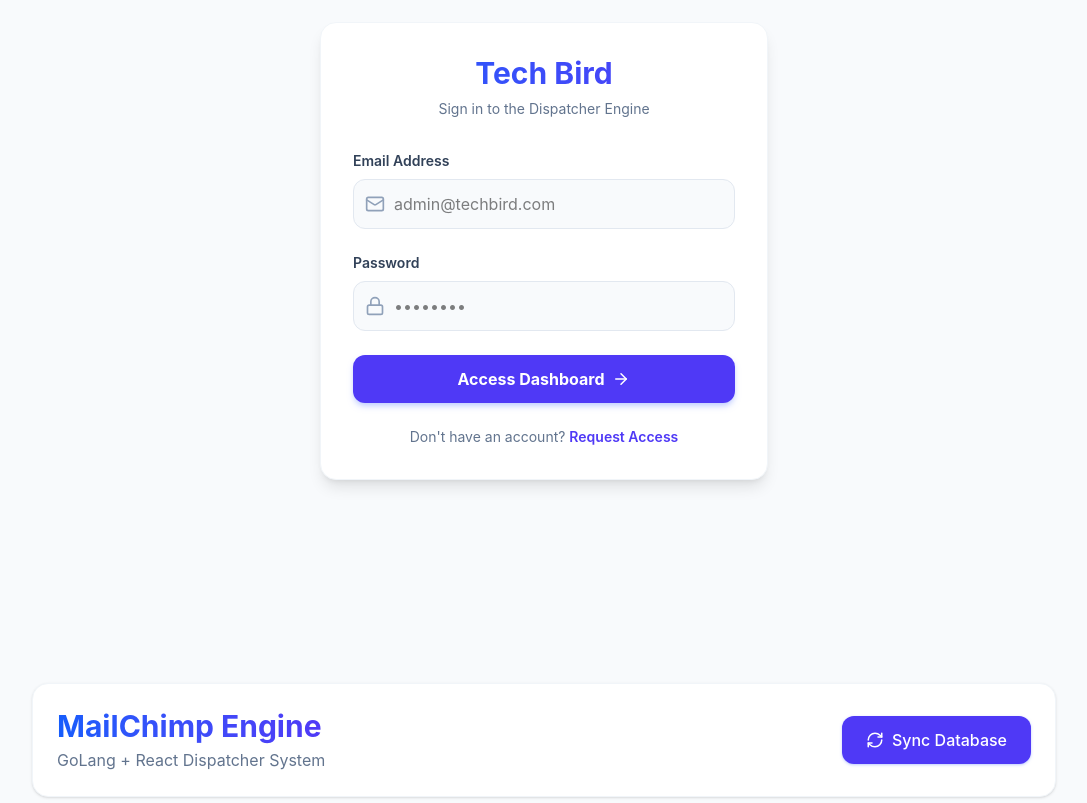
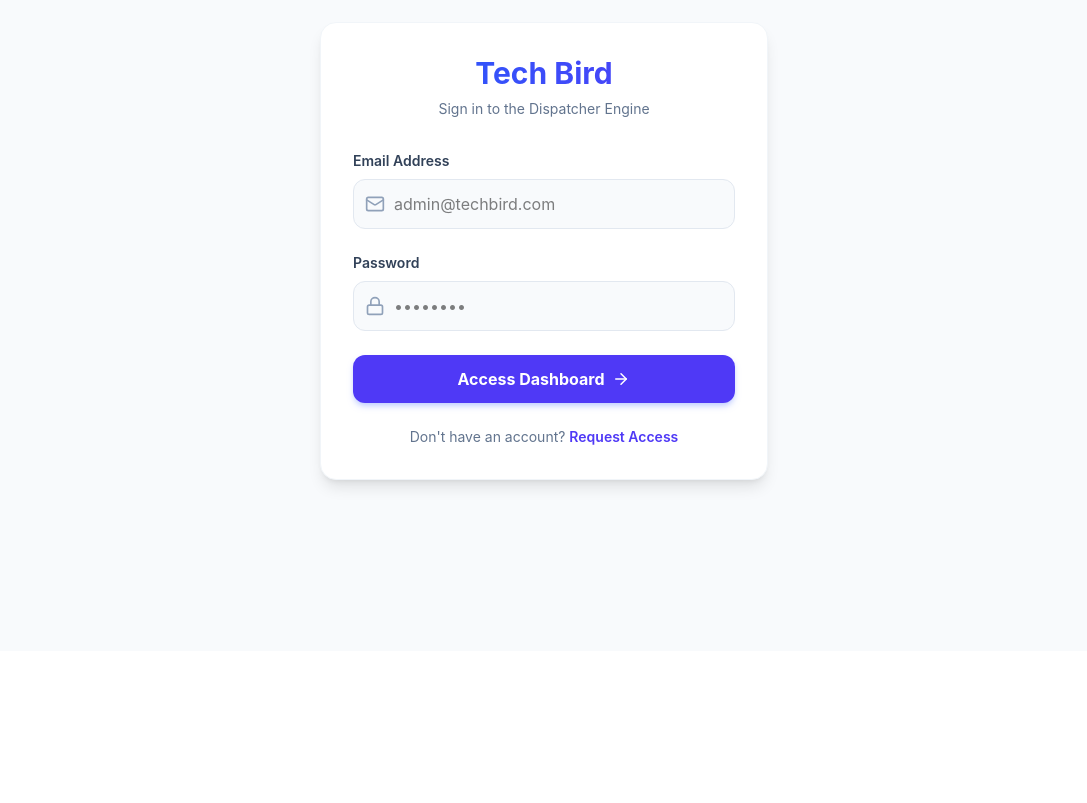
Before and after one commit to ZeeshanSaleem-official/MailChimp, a React app in the folder frontend/: page /login in a window 1280 px wide. Shown: the part 149-952 px from the top of the page, without its empty margins (96-1183 px from the left). After the commit the page ends 800 px from the top, so only its background shows below. Built offline with nearby package versions, Linux system fonts and the light colour scheme; no server answers; the HTML template or start-up script is replaced by a standard one.

Commit message:
Fix bug in Login

```diff
--- a/frontend/src/components/Login.jsx
+++ b/frontend/src/components/Login.jsx
@@ -23,7 +23,6 @@
       const response = await apiClient.post("/api/login", formData);
       // for storing role of users on local storage
       localStorage.setItem("userRole", response.data.role);
-      console.log("System Authorized:", response.data);
       // navigate the user according to their roles
       if (response.data.role === "admin") {
         navigate("/admin");
@@ -38,7 +37,6 @@
     } finally {
       setLoading(false);
     }
-    console.log("Login submitted:", formData);
   };
 
   return (
--- a/frontend/src/main.jsx
+++ b/frontend/src/main.jsx
@@ -14,11 +14,12 @@
       <Routes>
         {/* If someone goes to localhost:5173, send them straight to login */}
         <Route path="/" element={<Navigate to="/login" replace />} />
+
         {/* Public Routes any one can see this */}
         <Route path="/login" element={<Login />} />
         <Route path="/signup" element={<SignUp />} />
-        {/* Admin Only Route */}
 
+        {/* 🚨 Admin Only Route */}
         <Route
           path="/admin"
           element={
@@ -27,17 +28,17 @@
             </Protectedroute>
           }
         />
-        {/* Regular User Route */}
+
+        {/* 👤 Regular User Route */}
         <Route
           path="/dashboard"
           element={
             <Protectedroute requiredRole="user">
-              <App />
+              <UserDashboard />
             </Protectedroute>
           }
         />
       </Routes>
     </BrowserRouter>
-    <App />
   </StrictMode>,
 );
```
